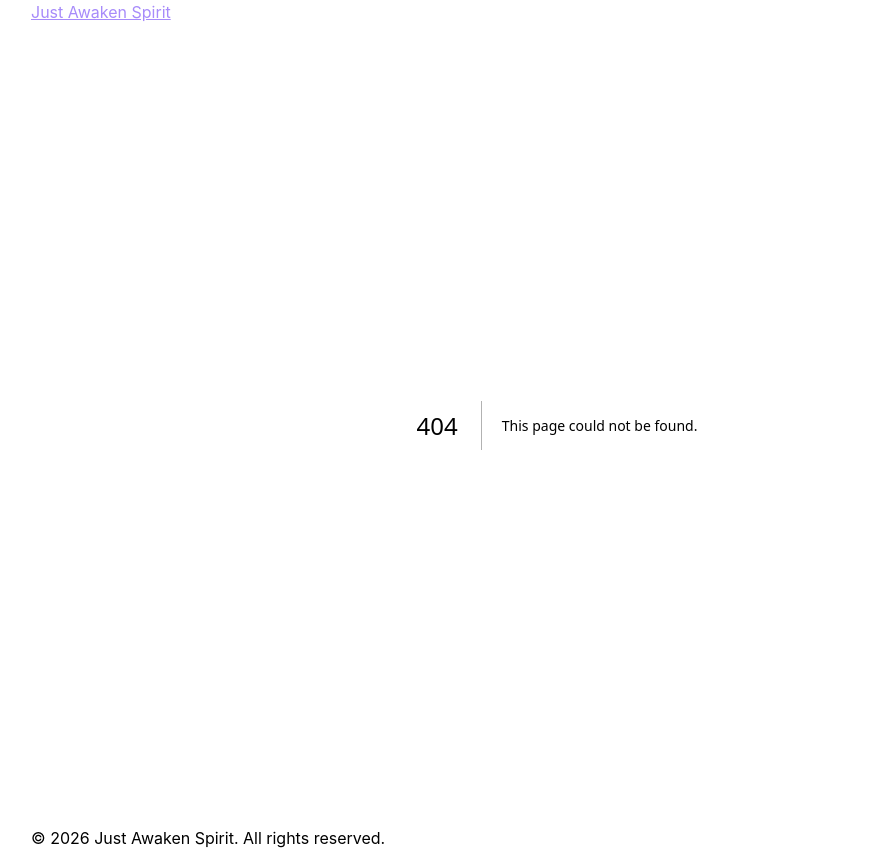
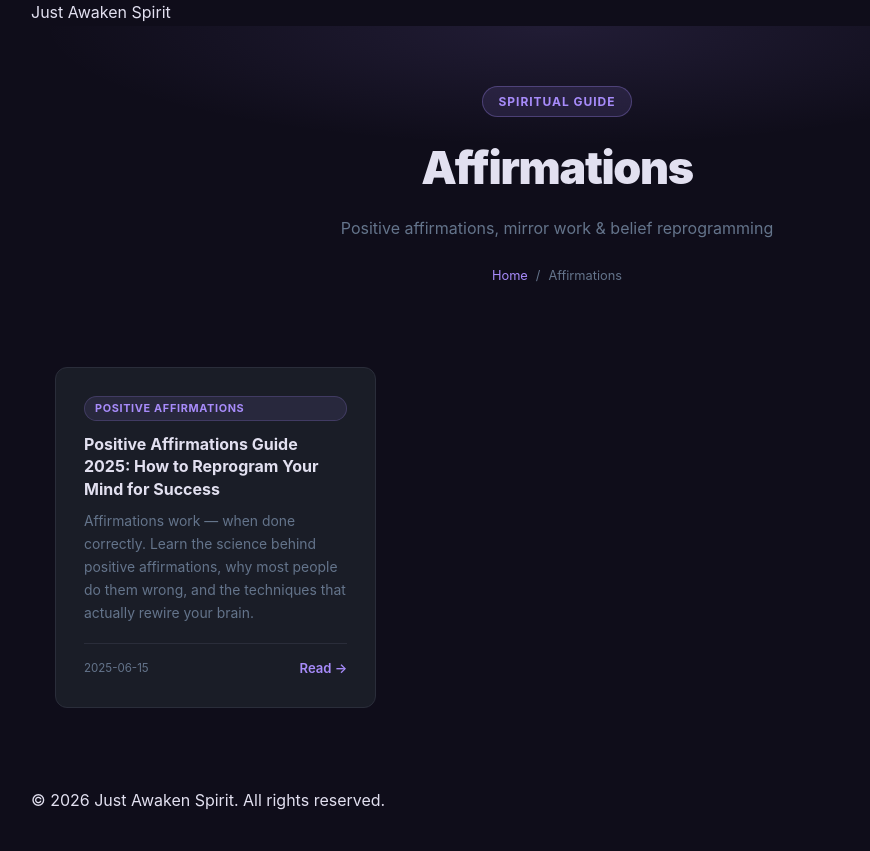
Before and after one commit to conceptsellerbills-cmyk/justawakenspirit, a Next.js app: page /category/affirmations in a window 1280 px wide. Before the commit this address had no page. Shown: the whole page, without its empty margins (83-953 px from the left). After the commit the page ends 814 px from the top, so only its background shows below. Built offline with nearby package versions, Linux system fonts and the light colour scheme.

Commit message:
feat: add category pages for 15 spiritual guide topics

```diff
--- /dev/null
+++ b/app/category/[category]/page.tsx
@@ -0,0 +1,112 @@
+import { getAllPosts } from '../../../lib/posts'
+import type { Metadata } from 'next'
+import { notFound } from 'next/navigation'
+
+type Props = { params: Promise<{ category: string }> }
+
+const CATEGORY_MAP: Record<string, { label: string; desc: string; keywords: string[] }> = {
+  'manifestation':      { label: 'Manifestation',          desc: 'Law of attraction, scripting & manifestation techniques', keywords: ['manifestation','law of attraction','scripting','369','visualiz','attract'] },
+  'angel-numbers':      { label: 'Angel Numbers',           desc: 'Meaning of 1111, 222, 444, 555 & repeating numbers',    keywords: ['angel number','1111','222','333','444','555','777','888','999'] },
+  'tarot':              { label: 'Tarot',                   desc: 'Tarot card meanings, spreads & how to read the cards',  keywords: ['tarot','tarot card','major arcana','minor arcana','tarot spread'] },
+  'crystals':           { label: 'Crystal Healing',         desc: 'Healing crystals, gemstones & how to use them',         keywords: ['crystal','amethyst','rose quartz','obsidian','selenite','citrine','gemstone'] },
+  'numerology':         { label: 'Numerology',              desc: 'Life path numbers, name numerology & meanings',         keywords: ['numerology','life path','master number','angel number','birth number'] },
+  'mindfulness':        { label: 'Mindfulness',             desc: 'Mindfulness exercises, presence & awareness practices', keywords: ['mindfulness','present','awareness','mindful','grounding','attention'] },
+  'breathwork':         { label: 'Breathwork',              desc: 'Pranayama, Wim Hof, box breathing & healing breath',    keywords: ['breathwork','pranayama','wim hof','box breathing','4-7-8','kapalabhati','breath'] },
+  'affirmations':       { label: 'Affirmations',            desc: 'Positive affirmations, mirror work & belief reprogramming', keywords: ['affirmation','positive affirmation','mirror work','mantra','self-talk','belief'] },
+  'sound-healing':      { label: 'Sound Healing',           desc: 'Singing bowls, binaural beats, solfeggio & mantras',   keywords: ['sound healing','singing bowl','binaural','solfeggio','528','mantra','chant','gong'] },
+  'inner-child':        { label: 'Inner Child Healing',     desc: 'Inner child work, reparenting & childhood wound healing', keywords: ['inner child','reparenting','childhood wound','shadow','trauma','wounded child'] },
+  'gratitude':          { label: 'Gratitude Practice',      desc: 'Gratitude journaling, prompts & daily gratitude habits', keywords: ['gratitude','gratitude journal','thankful','appreciation','prompts','blessings'] },
+  'yoga':               { label: 'Yoga & Spirituality',     desc: 'Yoga philosophy, chakra yoga, kundalini & yoga nidra', keywords: ['yoga','kundalini','yin yoga','yoga nidra','pranayama','asana','chakra yoga'] },
+  'nde':                { label: 'Near-Death Experiences',  desc: 'NDE stories, research, afterlife & consciousness',     keywords: ['near death','nde','afterlife','out of body','obe','consciousness after death'] },
+  'astrology':          { label: 'Astrology',               desc: 'Birth charts, zodiac signs, planets & cosmic cycles',  keywords: ['astrology','birth chart','zodiac','horoscope','rising sign','moon sign','natal'] },
+  'plant-medicine':     { label: 'Plant Medicine',          desc: 'Ayahuasca, psilocybin, sacred plants & healing journeys', keywords: ['plant medicine','ayahuasca','psilocybin','mushroom','entheogen','ceremony','sacred plant'] },
+}
+
+export async function generateStaticParams() {
+  return Object.keys(CATEGORY_MAP).map((category) => ({ category }))
+}
+
+export async function generateMetadata({ params }: Props): Promise<Metadata> {
+  const { category } = await params
+  const cat = CATEGORY_MAP[category]
+  if (!cat) return {}
+  return {
+    title: `${cat.label} — JustAwakenSpirit Guides`,
+    description: cat.desc,
+    alternates: { canonical: `/category/${category}` },
+  }
+}
+
+export default async function CategoryPage({ params }: Props) {
+  const { category } = await params
+  const cat = CATEGORY_MAP[category]
+  if (!cat) notFound()
+
+  const all = getAllPosts()
+  const kw = cat.keywords
+  const matched = all.filter((p) => {
+    const text = ((p.keyword || '') + ' ' + (p.title || '') + ' ' + (p.slug || '')).toLowerCase()
+    return kw.some((k) => text.includes(k))
+  })
+  const posts = matched.length > 0 ? matched : all
+
+  return (
+    <>
+      <style>{`
+        *,*::before,*::after{box-sizing:border-box;margin:0;padding:0}
+        body{background:#0f0d1a;color:#e2e0f0;font-family:-apple-system,BlinkMacSystemFont,"Segoe UI",sans-serif;line-height:1.6}
+        a{text-decoration:none;color:inherit}
+        .container{max-width:1100px;margin:0 auto;padding:0 24px}
+        .cat-hero{padding:60px 24px 48px;text-align:center;background:radial-gradient(ellipse 70% 50% at 50% 0%,rgba(167,139,250,0.12) 0%,transparent 70%)}
+        .cat-badge{display:inline-block;padding:5px 16px;border-radius:20px;background:rgba(167,139,250,0.12);border:1px solid rgba(167,139,250,0.3);color:#a78bfa;font-size:0.75rem;font-weight:700;letter-spacing:0.08em;text-transform:uppercase;margin-bottom:16px}
+        .cat-hero h1{font-size:clamp(1.8rem,4vw,2.8rem);font-weight:900;letter-spacing:-0.03em;margin-bottom:12px}
+        .cat-hero p{color:#64748b;font-size:1rem;max-width:560px;margin:0 auto 24px}
+        .breadcrumb{display:flex;align-items:center;gap:8px;font-size:0.8rem;color:#64748b;justify-content:center;margin-bottom:32px}
+        .breadcrumb a{color:#a78bfa}
+        .post-grid{display:grid;grid-template-columns:repeat(auto-fill,minmax(320px,1fr));gap:20px;padding-bottom:80px}
+        .post-card{background:#1a1d27;border:1px solid #2a2d3a;border-radius:12px;padding:28px;display:flex;flex-direction:column;transition:border-color 0.15s,transform 0.15s}
+        .post-card:hover{border-color:#a78bfa;transform:translateY(-2px)}
+        .post-tag{display:inline-block;padding:3px 10px;border-radius:20px;background:rgba(167,139,250,0.1);border:1px solid rgba(167,139,250,0.2);color:#a78bfa;font-size:0.68rem;font-weight:700;letter-spacing:0.06em;text-transform:uppercase;margin-bottom:12px}
+        .post-card h2{font-size:1rem;font-weight:700;line-height:1.4;margin-bottom:10px}
+        .post-card h2 a:hover{color:#a78bfa}
+        .post-card p{color:#64748b;font-size:0.87rem;line-height:1.65;flex:1;margin-bottom:18px}
+        .post-footer{display:flex;align-items:center;justify-content:space-between;padding-top:14px;border-top:1px solid #2a2d3a}
+        .post-date{font-size:0.72rem;color:#64748b}
+        .post-link{font-size:0.82rem;color:#a78bfa;font-weight:600}
+        .empty{text-align:center;padding:80px 0;color:#64748b}
+        @media(max-width:600px){.post-grid{grid-template-columns:1fr}}
+      `}</style>
+
+      <div className="cat-hero">
+        <div className="cat-badge">Spiritual Guide</div>
+        <h1>{cat.label}</h1>
+        <p>{cat.desc}</p>
+        <div className="breadcrumb">
+          <a href="/">Home</a>
+          <span>/</span>
+          <span>{cat.label}</span>
+        </div>
+      </div>
+
+      <div className="container">
+        {posts.length === 0 ? (
+          <p className="empty">No articles yet — check back soon!</p>
+        ) : (
+          <div className="post-grid">
+            {posts.map((post) => (
+              <article className="post-card" key={post.slug}>
+                {post.keyword && <span className="post-tag">{post.keyword}</span>}
+                <h2><a href={`/${post.slug}`}>{post.title}</a></h2>
+                <p>{post.description}</p>
+                <div className="post-footer">
+                  <span className="post-date">{post.date}</span>
+                  <a href={`/${post.slug}`} className="post-link">Read →</a>
+                </div>
+              </article>
+            ))}
+          </div>
+        )}
+      </div>
+    </>
+  )
+}
```
